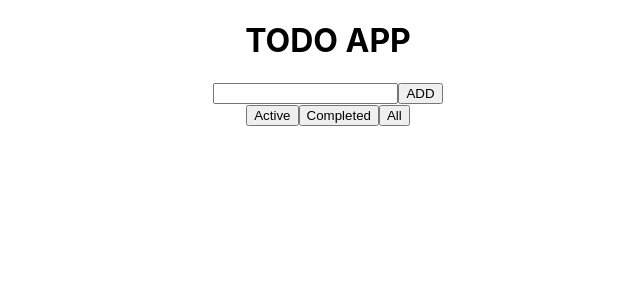
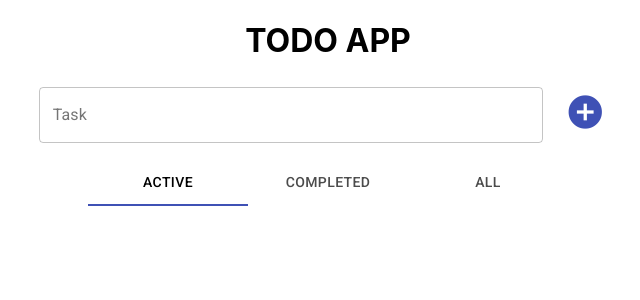
Before and after one commit to compro-shridhi/todo-app, a React (Create React App) app: page / in a window 1280 px wide. Shown: the top 300 px of the page, without its empty margins (312-952 px from the left). Built offline with nearby package versions, Linux system fonts and the light colour scheme.

Commit message:
added tabs in active, completed and all using tablist

```diff
--- a/package.json
+++ b/package.json
@@ -5,6 +5,7 @@
   "dependencies": {
     "@material-ui/core": "^4.12.3",
     "@material-ui/icons": "^4.11.2",
+    "@material-ui/lab": "^4.0.0-alpha.60",
     "@reduxjs/toolkit": "^1.6.1",
     "@testing-library/jest-dom": "^5.14.1",
     "@testing-library/react": "^11.2.7",
--- a/src/components/DisplayTodos.js
+++ b/src/components/DisplayTodos.js
@@ -1,20 +1,36 @@
-import React,{useState} from 'react'
+import React, { useState } from 'react'
 import { connect } from "react-redux";
 import { addTodos, removeTodos, updateTodos, completeTodos } from "../redux/reducer.js";
 import TodoItem from "./TodoItem";
 import { makeStyles } from '@material-ui/core/styles';
 import Paper from '@material-ui/core/Paper';
 import Grid from '@material-ui/core/Grid';
+import Tab from "@material-ui/core/Tab";
+import TabContext from "@material-ui/lab/TabContext";
+import TabList from "@material-ui/lab/TabList";
+import TabPanel from "@material-ui/lab/TabPanel";
 
-const useStyles = makeStyles((theme)=>(
+/* ===========css start====================*/
+const useStyles = makeStyles((theme) => (
     {
-        root:{
-            flexGrow:1,
+        root: {
+            flexGrow: 1,
+            marginTop: '10px',
         },
-        paper:{
-            padding:'15px',
+        paper: {
+            padding: '15px',
             textAlign: 'center',
         },
+        Tablist: {
+            backgroundColor: "white",
+            color: "black",
+            borderBottom: "0px",
+            indicatorColor: "black",
+        },
+        Tab: {
+            borderBottom: "0px",
+            borderColor: "blue"
+        }
     }
 ));
 
@@ -35,17 +51,51 @@ const mapDispatchToProps = (dispatch) => {
     };
 };
 
+/* ===========component start====================*/
+
 const DisplayTodos = (props) => {
     const classes = useStyles();
 
     const [sort, setsort] = useState("active")
+
+    const [value, setValue] = React.useState("1");
+
+    const handleChange = (event, newValue) => {
+        setValue(newValue);
+    };
+
     return (
-        <div>
-            <div>
-                <button onClick={()=>setsort("active")}>Active</button>
-                <button onClick={()=>setsort("completed")}>Completed</button>
-                <button onClick={()=>setsort("all")}>All</button>
-            </div>
+        <div className={classes.root}>
+            <TabContext value={value}>
+                <TabList
+                    indicatorColor="primary"
+                    centered
+                    className={classes.Tablist}
+                    onChange={handleChange}
+                >
+                    <Tab
+                        // disableRipple="true"
+                        className={classes.Tab}
+                        label="ACTIVE"
+                        value="1"
+                        onClick={() => setsort("active")}
+                    />
+                    <Tab
+                        // disableRipple="true"
+                        className={classes.Tablist}
+                        label="COMPLETED"
+                        value="2"
+                        onClick={() => setsort("completed")}
+                    />
+                    <Tab
+                        // disableRipple="true"
+                        className={classes.Tablist}
+                        label="ALL"
+                        value="3"
+                        onClick={() => setsort("all")}
+                    />
+                </TabList>
+                <TabPanel value="1">
                     <Grid container direction="row" justifyContent="center" spacing={2}>
                         {/* for active todos only  */}
                         {props.todos.length > 0 && sort === "active" ?
@@ -65,6 +115,10 @@ const DisplayTodos = (props) => {
                                 );
                             })
                             : null}
+                    </Grid>
+                </TabPanel>
+                <TabPanel value="2">
+                    <Grid container direction="row" justifyContent="center" spacing={2}>
                         {/* for completes todos only  */}
                         {props.todos.length > 0 && sort === "completed" ?
                             props.todos.map((item) => {
@@ -83,6 +137,10 @@ const DisplayTodos = (props) => {
                                 );
                             })
                             : null}
+                    </Grid>
+                </TabPanel>
+                <TabPanel value="3">
+                    <Grid container direction="row" justifyContent="center" spacing={2}>
                         {/* for all todos only  */}
                         {props.todos.length > 0 && sort === "all" ?
                             props.todos.map((item) => {
@@ -100,8 +158,15 @@ const DisplayTodos = (props) => {
                             })
                             : null}
                     </Grid>
+                </TabPanel>
+            </TabContext>
+            {/* <div>
+                <button onClick={() => setsort("active")}>Active</button>
+                <button onClick={() => setsort("completed")}>Completed</button>
+                <button onClick={() => setsort("all")}>All</button>
+            </div> */}
         </div>
     )
 }
 
-export default connect(mapStateToProps,mapDispatchToProps)(DisplayTodos)
+export default connect(mapStateToProps, mapDispatchToProps)(DisplayTodos)
--- a/src/components/TodoItem.js
+++ b/src/components/TodoItem.js
@@ -7,6 +7,7 @@ import DeleteIcon from '@material-ui/icons/Delete';
 import EditIcon from '@material-ui/icons/Edit';
 import AssignmentTurnedInIcon from '@material-ui/icons/AssignmentTurnedIn';
 
+/* ===========css start====================*/
 const useStyles = makeStyles((theme) => ({
   root: {
   },
@@ -29,6 +30,8 @@ const greentheme = createTheme({
   },
 });
 
+/* ===========component start====================*/
+
 const TodoItem = (props) => {
   const classes = useStyles();
 
@@ -40,7 +43,7 @@ const TodoItem = (props) => {
       inputRef.current.disabled = false;
       inputRef.current.focus();
   }
-
+  //to update the todo content
   const update = (id,value,e) =>{
       if(e.which === 13){
           updateTodo({id,item:value});
@@ -50,7 +53,7 @@ const TodoItem = (props) => {
   return (
     <li key={item.id}>
       <TextField id="outlined-multiline-static"  multiline rows={4} label="task" variant="outlined"
-      className={classes.TextField}
+      className={classes.TextField} color="primary"
       inputRef={inputRef} disabled={inputRef} defaultValue={item.item}
       onKeyPress={(e)=> update(item.id, inputRef.current.value, e)}/>
       {/* <textarea ref={inputRef} disabled={inputRef} defaultValue={item.item}
@@ -62,7 +65,6 @@ const TodoItem = (props) => {
         onClick={()=> changeDisable()}>
           Update
         </Button>
-
         <ThemeProvider theme={greentheme}>
           <Button color="primary" variant="outlined" className={classes.Button} startIcon={<AssignmentTurnedInIcon />}
           onClick={()=> completeTodo(item.id)}>
--- a/src/components/TodoS.js
+++ b/src/components/TodoS.js
@@ -1,6 +1,25 @@
-import React,{useState} from 'react';
+import React, { useState } from 'react';
 import { connect } from "react-redux";
 import { addTodos } from "../redux/reducer.js";
+import Button from '@material-ui/core/Button';
+import { makeStyles } from '@material-ui/core/styles';
+import TextField from '@material-ui/core/TextField';
+import Icon from '@material-ui/core/Icon';
+
+/* ===========css start====================*/
+const useStyles = makeStyles((theme) => ({
+  root: {
+    textAlign:'center',
+  },
+  Button: {
+    padding: '5px 10px',
+    margin: '5px',
+  },
+  TextField: {
+    width: '50ch',
+    margin: '5px',
+  }
+}));
 
 // to get new state and return state
 const mapStateToProps = (state) => {
@@ -16,16 +35,20 @@ const mapDispatchToProps = (dispatch) => {
   };
 };
 
+
+/* ===========component start====================*/
 const Todos = (props) => {
+  const classes = useStyles();
+
   const [todo, settodo] = useState("");
   // console.log("props from store", props);
 
   // will call the addTodo reducer to add an item in list
-    const add = () =>{
-        if(todo === ""){
+  const add = () => {
+    if (todo === "") {
       alert("no value added");
     }
-        else{
+    else {
       props.addTodo({
         id: Math.floor(Math.random() * 1000),
         item: todo,
@@ -35,13 +58,22 @@ const Todos = (props) => {
     }
   };
 
-    return(
+  return (
     <div>
-            <input type="text" onChange={e=>settodo(e.target.value)} value={todo}></input>
-            <button onClick={()=>add()}>ADD</button>
+      <TextField id="outlined-textarea" label="Task" placeholder="Enter Description" multiline
+          variant="outlined" onChange={e => settodo(e.target.value)} value={todo}
+          className={classes.TextField}
+        />
+      {/* <input type="text" onChange={e => settodo(e.target.value)} value={todo}></input> */}
+      <Button color="primary" className={classes.Button} onClick={() => add()}>
+        <Icon style={{ fontSize: 40 }} color="primary">add_circle</Icon>
+      </Button>
+      {/* <IconButton color="primary" style={{ fontSize: 400 }}>
+          <AddCircleIcon/>
+        </IconButton> */}
     </div>
   );
 };
 
 // to connect it with store and reducer
-export default connect(mapStateToProps,mapDispatchToProps)(Todos);
+export default connect(mapStateToProps, mapDispatchToProps)(Todos);
```
Also changed, not shown: 1 other file (tests, documents, lock files or other folders). Lines whose indentation alone changed are shown as unchanged.
